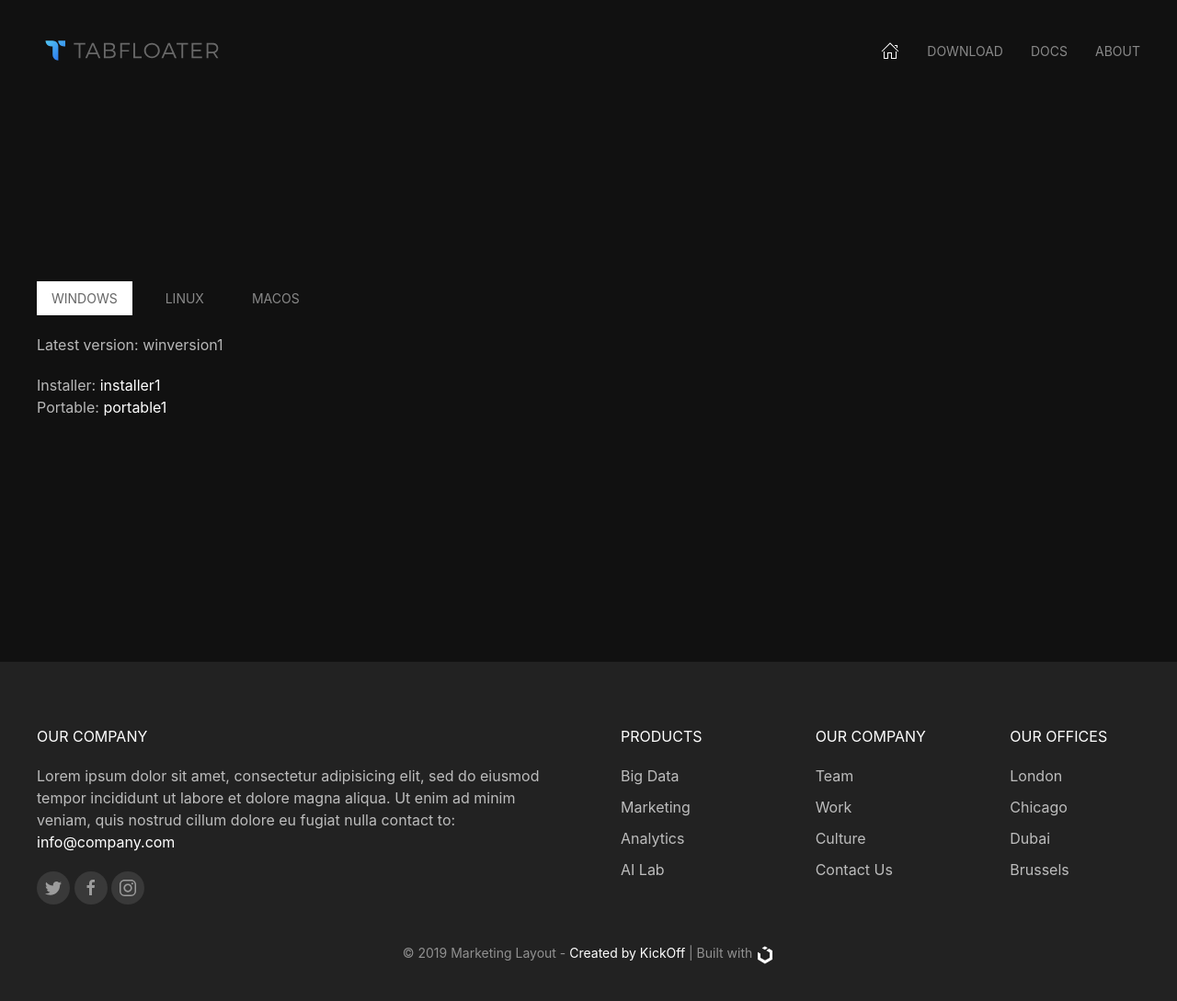
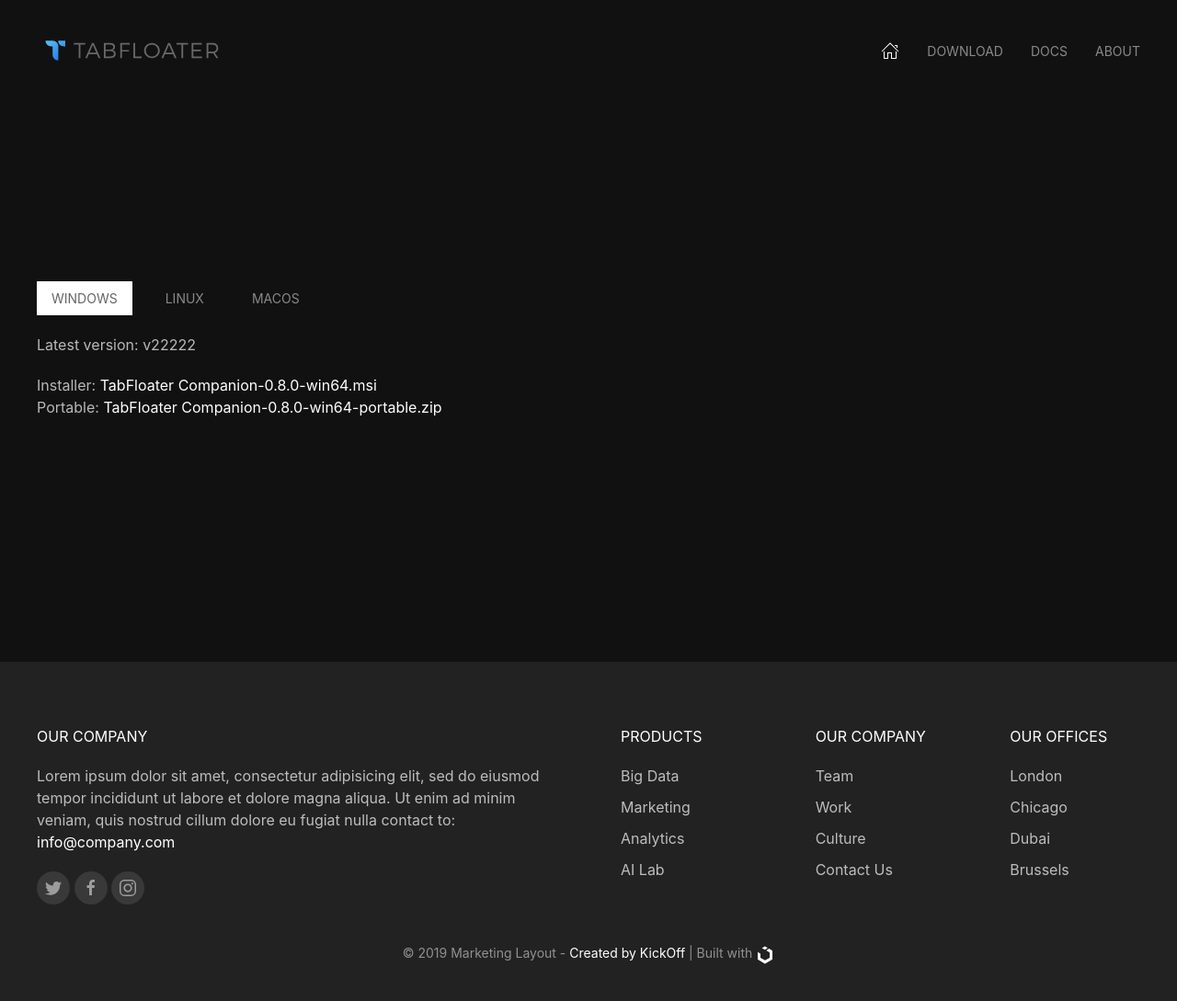
Before and after one commit to tabfloater/tabfloater.github.io, a Jekyll site: the page built from download.html, in a window 1280 px wide. Shown: the whole page at 92% size. Built offline with Jekyll 4.4.1, drawn with Linux system fonts in a browser that asks for light colours.

Commit message:
Update Windows versions for release v22222

```diff
--- a/_data/downloads.yml
+++ b/_data/downloads.yml
@@ -5,7 +5,7 @@ companion:
     tag: v22222_companion
     appimage: tabfloater-companion-0.8.0-x86_64.AppImage
   windows:
-    version: winversion1
-    tag: wintag1
-    installer: installer1
-    portable: portable1
+    version: v22222
+    tag: v22222_companion
+    installer: TabFloater Companion-0.8.0-win64.msi
+    portable: TabFloater Companion-0.8.0-win64-portable.zip
```
